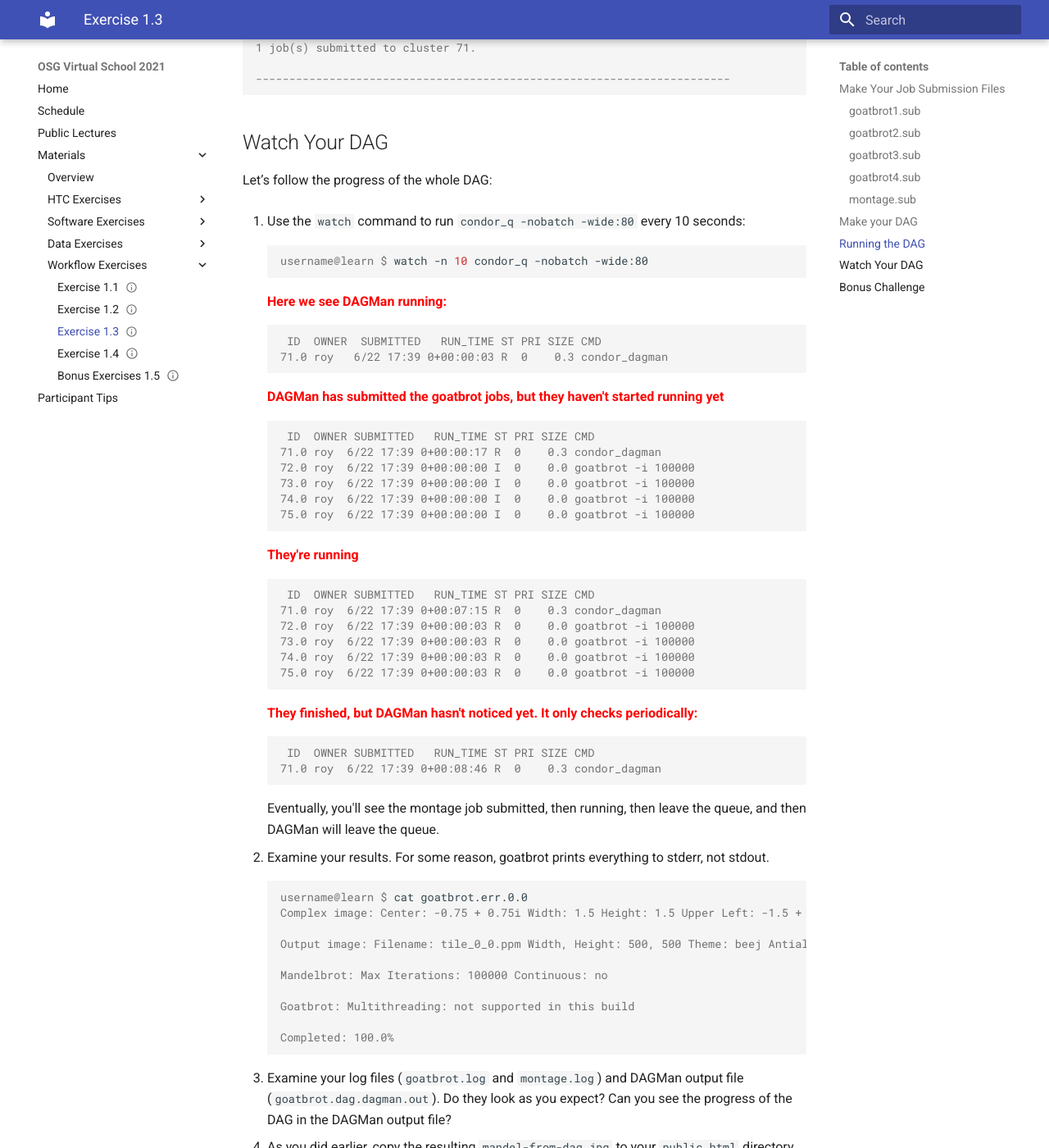
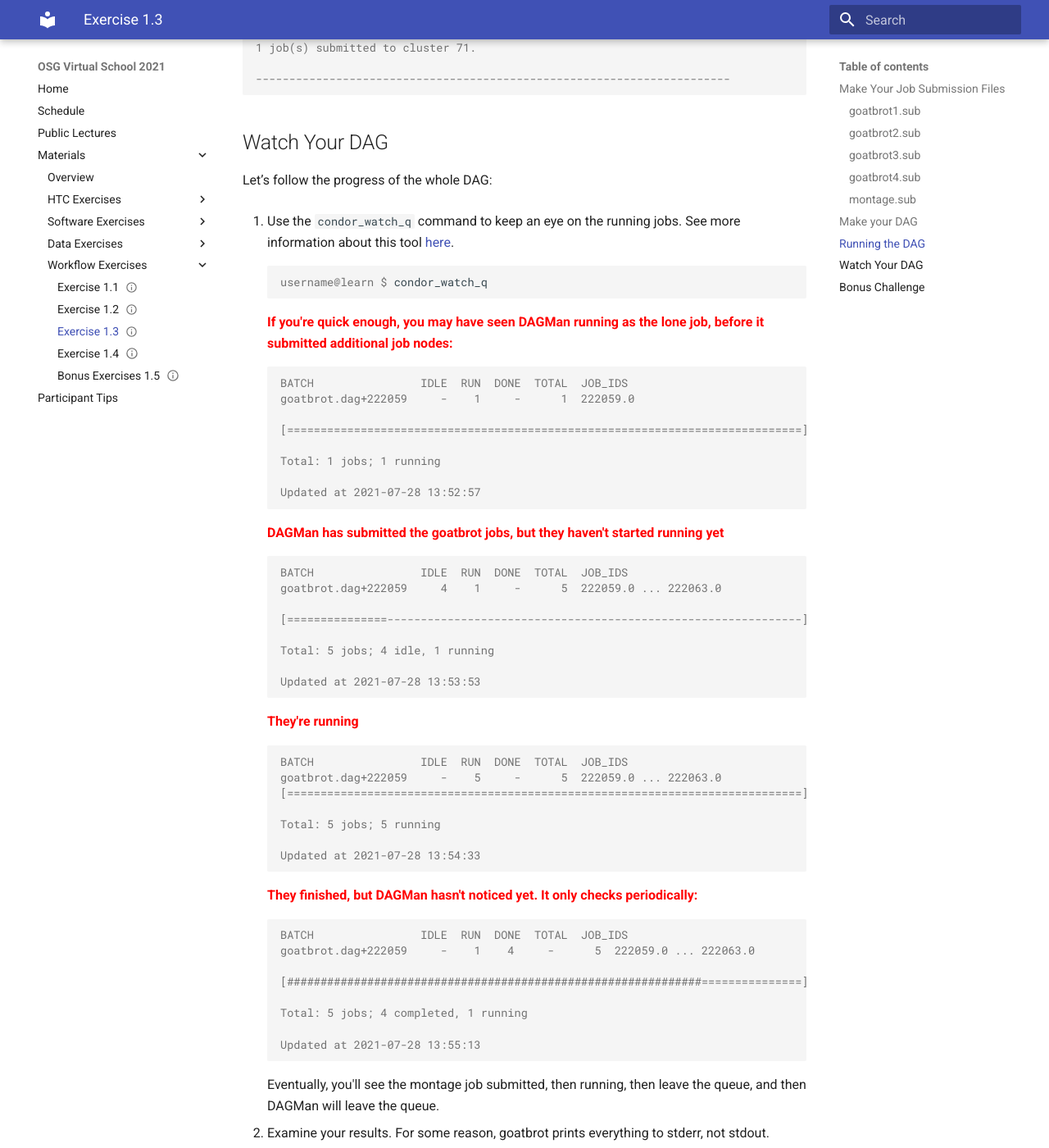
Before and after one commit to osg-htc/virtual-school-2021, an MkDocs documentation site: the page built from docs/materials/workflows/part1-ex3-complex-dag.md, in a window 1280 px wide and 1400 px high, scrolled down 2504 px. Shown: the whole window at 82% size. Built offline with MkDocs 1.6.1 and Material for MkDocs 9.7.7, drawn with Linux system fonts in a browser that asks for light colours.

Commit message:
use condor_watch_q instead of watch condor_q

```diff
--- a/docs/materials/workflows/part1-ex3-complex-dag.md
+++ b/docs/materials/workflows/part1-ex3-complex-dag.md
@@ -130,43 +130,58 @@ Watch Your DAG
 
 Let’s follow the progress of the whole DAG:
 
-1.  Use the `watch` command to run `condor_q -nobatch -wide:80` every 10 seconds:
+1.  Use the `condor_watch_q` command to keep an eye on the running jobs. See more information about this tool [here](https://htcondor.readthedocs.io/en/latest/man-pages/condor_watch_q.html).
 
         :::console
-        username@learn $ watch -n 10 condor_q -nobatch -wide:80
+        username@learn $ condor_watch_q
 
-    <span style="color:RED">**Here we see DAGMan running:**</span>
+    <span style="color:RED">**If you're quick enough, you may have seen DAGMan running as the lone job, before it submitted additional job nodes:**</span>
 
         :::console
-         ID  OWNER  SUBMITTED   RUN_TIME ST PRI SIZE CMD
-        71.0 roy   6/22 17:39 0+00:00:03 R  0    0.3 condor_dagman
+        BATCH                IDLE  RUN  DONE  TOTAL  JOB_IDS
+        goatbrot.dag+222059     -    1     -      1  222059.0
+
+        [=============================================================================]
+
+        Total: 1 jobs; 1 running
+
+        Updated at 2021-07-28 13:52:57
 
     <span style="color:RED">**DAGMan has submitted the goatbrot jobs, but they haven't started running yet**</span>
 
         :::console
-         ID  OWNER SUBMITTED   RUN_TIME ST PRI SIZE CMD
-        71.0 roy  6/22 17:39 0+00:00:17 R  0    0.3 condor_dagman
-        72.0 roy  6/22 17:39 0+00:00:00 I  0    0.0 goatbrot -i 100000
-        73.0 roy  6/22 17:39 0+00:00:00 I  0    0.0 goatbrot -i 100000
-        74.0 roy  6/22 17:39 0+00:00:00 I  0    0.0 goatbrot -i 100000
-        75.0 roy  6/22 17:39 0+00:00:00 I  0    0.0 goatbrot -i 100000
+        BATCH                IDLE  RUN  DONE  TOTAL  JOB_IDS
+        goatbrot.dag+222059     4    1     -      5  222059.0 ... 222063.0
+
+        [===============--------------------------------------------------------------]
+
+        Total: 5 jobs; 4 idle, 1 running
+
+        Updated at 2021-07-28 13:53:53
+
 
     <span style="color:RED">**They're running**</span>
 
         :::console
-         ID  OWNER SUBMITTED   RUN_TIME ST PRI SIZE CMD
-        71.0 roy  6/22 17:39 0+00:07:15 R  0    0.3 condor_dagman
-        72.0 roy  6/22 17:39 0+00:00:03 R  0    0.0 goatbrot -i 100000
-        73.0 roy  6/22 17:39 0+00:00:03 R  0    0.0 goatbrot -i 100000
-        74.0 roy  6/22 17:39 0+00:00:03 R  0    0.0 goatbrot -i 100000
-        75.0 roy  6/22 17:39 0+00:00:03 R  0    0.0 goatbrot -i 100000
+        BATCH                IDLE  RUN  DONE  TOTAL  JOB_IDS
+        goatbrot.dag+222059     -    5     -      5  222059.0 ... 222063.0
+        [=============================================================================]
+
+        Total: 5 jobs; 5 running
+
+        Updated at 2021-07-28 13:54:33
 
     <span style="color:RED">**They finished, but DAGMan hasn't noticed yet. It only checks periodically:**</span>
 
         :::console
-         ID  OWNER SUBMITTED   RUN_TIME ST PRI SIZE CMD
-        71.0 roy  6/22 17:39 0+00:08:46 R  0    0.3 condor_dagman
+        BATCH                IDLE  RUN  DONE  TOTAL  JOB_IDS
+        goatbrot.dag+222059     -    1    4     -      5  222059.0 ... 222063.0
 
+        [##############################################################===============]
+
+        Total: 5 jobs; 4 completed, 1 running
+
+        Updated at 2021-07-28 13:55:13
 
     Eventually, you'll see the montage job submitted, then running, then leave the queue, and then DAGMan will leave the queue.
 
```
